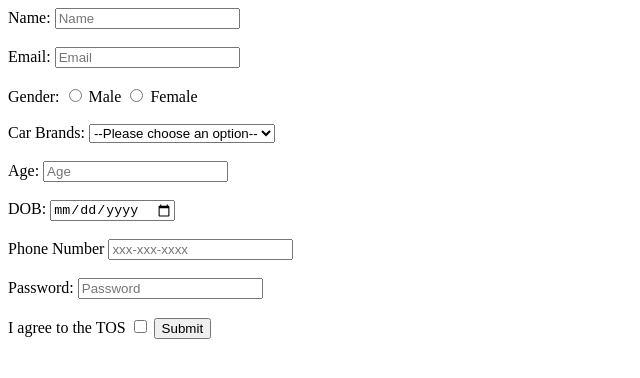
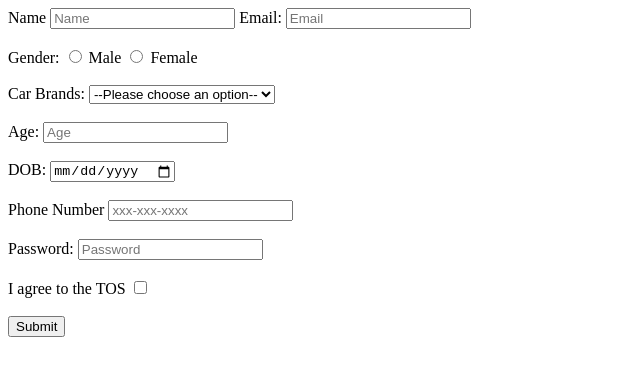
Before and after one commit to acciojob/signup-form-car-nsp1919, a website: page main.html in a window 1280 px wide. Shown: the whole page, without its empty margins (0-640 px from the left). Drawn offline with Linux system fonts and the light colour scheme.

Commit message:
created a submission

```diff
--- a/main.html
+++ b/main.html
@@ -10,9 +10,9 @@
 	<!-- the entire body must be written by student -->
 	 <form action="/submit" method="POST">
         <!-- Name Field -->
-        <label for="name">Name:</label>
+        <label for="name">Name</label>
         <input type="text" id="name" placeholder="Name" required>
-        <br><br>
+
 
         <!-- Email Field -->
         <label for="email">Email:</label>
@@ -57,6 +57,7 @@
 
 		 <label for="tos">I agree to the TOS</label>
 		 <input type="checkbox" id="tos" required>
+		 <br><br>
         <!-- Submit Button -->
         <button type="submit">Submit</button>
     </form>
```
